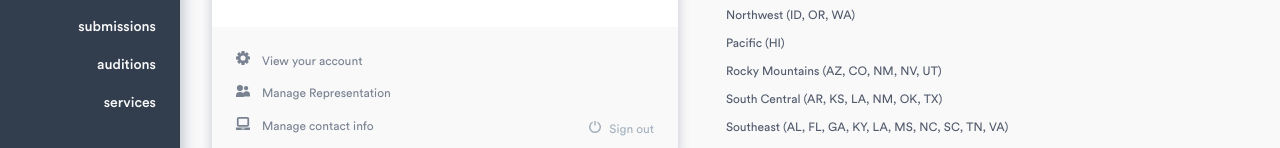
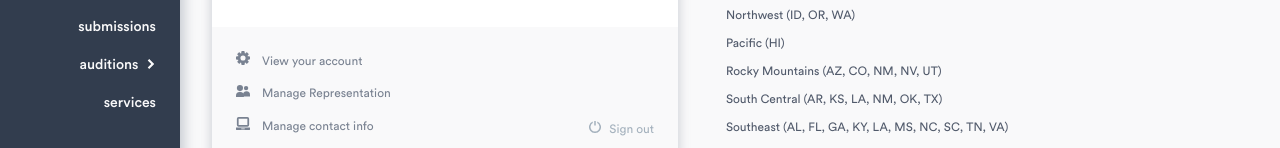
Before and after one commit to Zachcos/ActorsAccessRedesign, a Next.js app: page / in a window 1280 px wide. Shown: the part 265-413 px from the top of the page. Built offline with nearby package versions, Linux system fonts and the light colour scheme.

Commit message:
Add conditional to check for submenu to render arrow icon

```diff
--- a/components/MenuItems.tsx
+++ b/components/MenuItems.tsx
@@ -1,5 +1,6 @@
 import styled from 'styled-components';
 import { colors, font } from '../styles/variables';
+import { Arrow } from '../styles/icons';
 
 const Wrapper = styled.ul`
   ${font(14, 500, `${colors.neut_1}`)};
@@ -35,9 +36,19 @@ interface ItemsProps {
 const MenuItems = ({ items }: ItemsProps) => {
   return (
     <Wrapper>
-      {items.map((item: ItemProps, index: number) => (
-        <li key={index}>{item.title}</li>
-      ))}
+      {items.map((item: ItemProps, index: number) => {
+        {
+          if (item.submenu) {
+            return (
+              <li key={index}>
+                {item.title} <Arrow />
+              </li>
+            );
+          } else {
+            return <li key={index}>{item.title}</li>;
+          }
+        }
+      })}
     </Wrapper>
   );
 };
```
